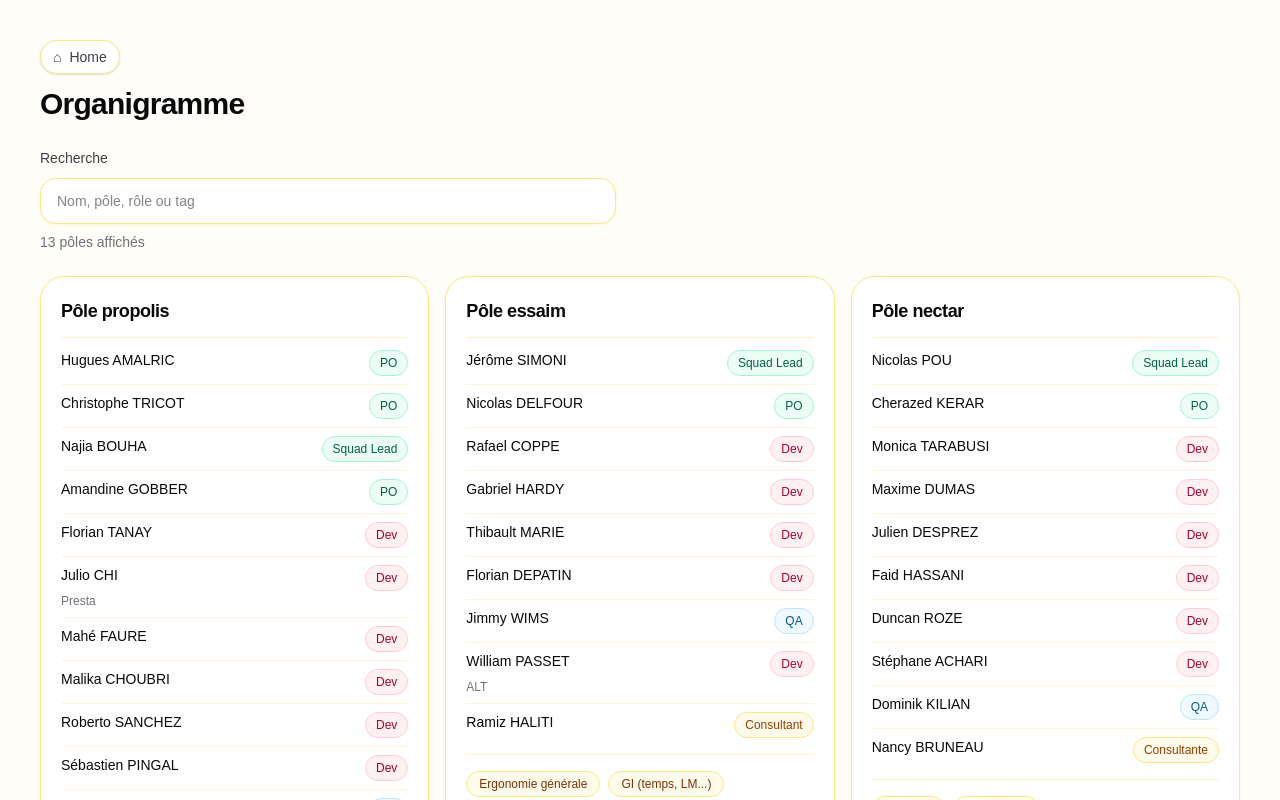
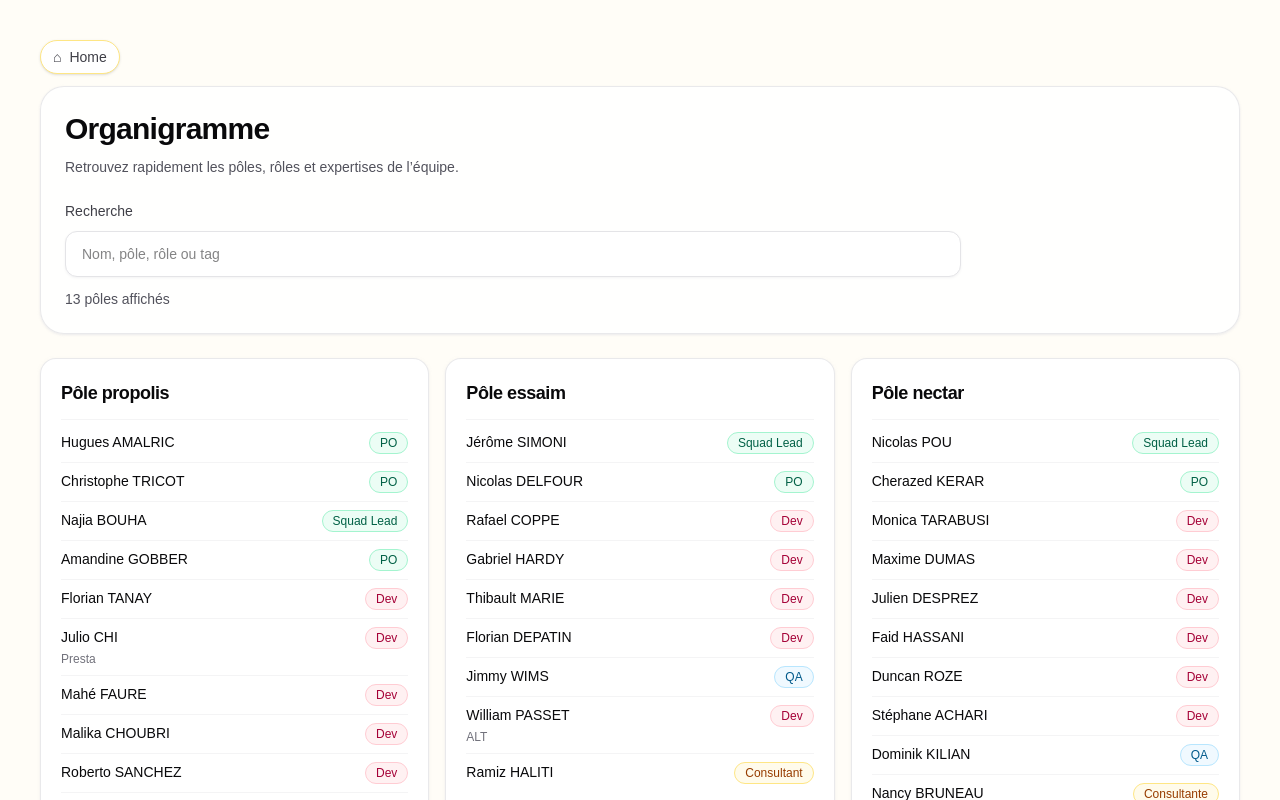
Before and after one commit to JesimBOB/AssistantBobbee, a Next.js app: page /organigramme in a window 1280 px wide. Shown: the top 800 px of the page. Built offline with nearby package versions, Linux system fonts and the light colour scheme.

Commit message:
polish portal UX

```diff
--- a/app/organigramme/page.tsx
+++ b/app/organigramme/page.tsx
@@ -308,9 +308,15 @@ export default function OrganigrammePage() {
         </Link>
       </div>
       <section className="mx-auto flex w-full max-w-7xl flex-col gap-6">
+        <div className="rounded-3xl border border-zinc-200/80 bg-white/85 p-5 shadow-sm shadow-zinc-200/60 sm:p-6">
+          <div className="flex flex-col gap-2">
             <h1 className="text-3xl font-semibold tracking-tight">Organigramme</h1>
+            <p className="max-w-3xl text-sm leading-6 text-zinc-600">
+              Retrouvez rapidement les pôles, rôles et expertises de l’équipe.
+            </p>
+          </div>
 
-        <div className="w-full max-w-xl">
+          <div className="mt-5 w-full max-w-4xl">
             <label htmlFor="organigramme-search" className="text-sm font-medium text-zinc-700">
               Recherche
             </label>
@@ -320,9 +326,9 @@ export default function OrganigrammePage() {
               value={search}
               onChange={(event) => setSearch(event.target.value)}
               placeholder="Nom, pôle, rôle ou tag"
-            className="mt-2 w-full rounded-2xl border border-amber-200 bg-white px-4 py-3 text-sm shadow-sm shadow-amber-100/60 outline-none focus:border-amber-400"
+              className="mt-2 w-full rounded-xl border border-zinc-200 bg-white px-4 py-3 text-sm shadow-sm shadow-zinc-100 outline-none focus:border-amber-400"
             />
-          <p className="mt-2 text-sm text-zinc-500">{resultSummary}</p>
+            <p className="mt-3 text-sm font-medium text-zinc-600">{resultSummary}</p>
             {query ? (
               <button
                 type="button"
@@ -333,19 +339,20 @@ export default function OrganigrammePage() {
               </button>
             ) : null}
           </div>
+        </div>
 
         {filteredTeams.length > 0 ? (
           <section className="grid w-full items-start gap-4 md:grid-cols-2 xl:grid-cols-3">
             {filteredTeams.map((team) => (
-              <article key={team.name} className="flex h-full flex-col rounded-3xl border border-amber-200 bg-white p-5 shadow-sm shadow-amber-100/70">
-                <h2 className="border-b border-amber-100 pb-3 text-lg font-semibold tracking-tight text-zinc-950">{team.name}</h2>
+              <article key={team.name} className="flex h-full flex-col rounded-2xl border border-zinc-200/80 bg-white/95 p-5 shadow-sm shadow-zinc-200/50">
+                <h2 className="border-b border-zinc-100 pb-3 text-lg font-semibold tracking-tight text-zinc-950">{team.name}</h2>
 
-                <ul className="mt-3 divide-y divide-amber-100/70 text-sm">
+                <ul className="mt-3 divide-y divide-zinc-100 text-sm">
                   {team.people.map((person) => (
                     <li key={`${team.name}-${person.name}`} className="py-2 first:pt-0 last:pb-0">
                       <div className="flex flex-wrap items-start justify-between gap-2">
                         <span className="font-medium text-zinc-950">{person.name}</span>
-                        <span className={`rounded-full border px-2.5 py-1 text-xs font-medium ${getRoleClassName(person.role)}`}>
+                        <span className={`rounded-full border px-2.5 py-0.5 text-xs font-medium shadow-sm shadow-white/70 ${getRoleClassName(person.role)}`}>
                           {person.role}
                         </span>
                       </div>
@@ -355,9 +362,9 @@ export default function OrganigrammePage() {
                 </ul>
 
                 {team.tags.length > 0 ? (
-                  <ul className="mt-4 flex flex-wrap gap-2 border-t border-amber-100 pt-4">
+                  <ul className="mt-4 flex flex-wrap gap-2 border-t border-zinc-100 pt-4">
                     {team.tags.map((tag) => (
-                      <li key={`${team.name}-${tag}`} className="rounded-full border border-amber-200 bg-amber-50 px-3 py-1 text-xs text-amber-900">
+                      <li key={`${team.name}-${tag}`} className="rounded-full border border-zinc-200 bg-zinc-50 px-3 py-1 text-xs text-zinc-600">
                         {tag}
                       </li>
                     ))}
--- a/app/page.tsx
+++ b/app/page.tsx
@@ -470,7 +470,7 @@ export default function Home() {
 
       <section className="relative z-10 mx-auto flex min-h-[70vh] w-full max-w-3xl flex-col items-center justify-center gap-5 text-center lg:contents">
         <div
-          className="w-full max-w-xs sm:max-w-sm lg:absolute lg:left-[50%] lg:top-[30%] lg:w-[20%] lg:max-w-none lg:-translate-x-1/2"
+          className="w-full max-w-xs sm:max-w-sm lg:absolute lg:left-[52%] lg:top-[30%] lg:w-[20%] lg:max-w-none lg:-translate-x-1/2"
           style={
             bobbeeState === "idle"
               ? { animation: "bobbeeIdleFloat 6s ease-in-out infinite" }
@@ -488,7 +488,7 @@ export default function Home() {
         </div>
 
         <section
-          className="w-full max-w-xl rounded-[30px] border border-white/70 bg-gradient-to-b from-amber-100/88 via-amber-50/78 to-white/96 p-3.5 text-left shadow-[0_28px_70px_-32px_rgba(24,24,27,0.55)] ring-1 ring-amber-300/45 sm:p-4 lg:absolute lg:left-[33%] lg:top-[65.5%] lg:flex lg:max-h-[34%] lg:w-[34%] lg:max-w-none lg:flex-col lg:overflow-hidden"
+          className="w-full max-w-xl rounded-[30px] border border-white/70 bg-gradient-to-b from-amber-100/88 via-amber-50/78 to-white/96 p-3.5 text-left shadow-[0_28px_70px_-32px_rgba(24,24,27,0.55)] ring-1 ring-amber-300/45 sm:p-4 lg:absolute lg:left-[35%] lg:top-[65.5%] lg:flex lg:max-h-[34%] lg:w-[34%] lg:max-w-none lg:flex-col lg:overflow-hidden"
           aria-label="Chat Bobbee"
         >
           {hasChatMessages ? (
```
Lines whose indentation alone changed are shown as unchanged.
